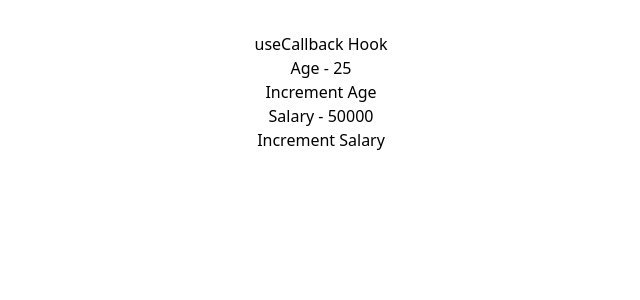
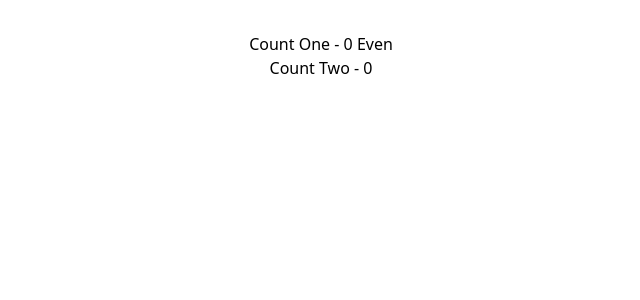
Before and after one commit to Razi-Azam/my-react-doc, a React (Vite) app in the folder practice-app/: page / in a window 1280 px wide. Shown: the top 300 px of the page, without its empty margins (319-959 px from the left). Built offline with nearby package versions, Linux system fonts and the light colour scheme.

Commit message:
Adding useMemo hook example

```diff
--- a/practice-app/src/App.jsx
+++ b/practice-app/src/App.jsx
@@ -20,6 +20,7 @@ import CompC from './components/04useReducer-hook/Child-Components/CompC'
 import FetchData from './components/01useState-hook/04FetchData'
 import DataFetchTwo from './components/04useReducer-hook/04DataFetchTwo'
 import ParentComponent from './components/05useCallback-hook/ParentComponent'
+import Counter from './components/06useMemo-hook/Counter'
 
 //create a context
 export const UserContext = React.createContext();
@@ -50,8 +51,11 @@ function App() {
   return (
     <>
 
-      {/*  useCallback Hook  */}
-      <ParentComponent />
+      {/*  useMemo Hook  */}
+      <Counter />
+
+      {/*  useCallback Hook
+      <ParentComponent /> */}
 
       {/*  Data Fetching with useReducer
       <DataFetchTwo />  */}
--- /dev/null
+++ b/practice-app/src/components/06useMemo-hook/Counter.jsx
@@ -0,0 +1,42 @@
+import React, { isValidElement, useMemo, useState } from 'react'
+import Button from '../ui-comps/Button'
+
+function Counter() {
+    const [countOne, setCountOne] = useState(0)
+    const [countTwo, setCountTwo] = useState(0)
+
+    const incrementOne = () => {
+        setCountOne(countOne + 1)
+    }
+
+    const incrementTwo = () => {
+        setCountTwo(countTwo + 1)
+    }
+
+    // const isEven = () => {
+    //     let i = 0
+    //     while(i < 2000000000) i++
+    //     return countOne % 2 === 0
+    // }
+
+    const isEven = useMemo(() => {
+        let i = 0
+        while(i < 2000000000) i++
+        return countOne % 2 === 0
+    }, [countOne])
+
+  return (
+    <div>
+        <div>
+            <Button handleClick={incrementOne}>Count One - {countOne}</Button>
+          { /* <span>{isEven() ? ' Even' : ' Odd'}</span> */}
+            <span>{isEven ? ' Even' : ' Odd'}</span>
+        </div>
+        <div>
+            <Button handleClick={incrementTwo}>Count Two - {countTwo}</Button>
+        </div>
+    </div>
+  )
+}
+
+export default Counter
--- /dev/null
+++ b/practice-app/src/components/ui-comps/Button.jsx
@@ -0,0 +1,14 @@
+import React from 'react'
+
+function Button({handleClick, children}) {
+  return (
+    <button
+        className='border border-gray-950 bg-slate-500 text-white w-auto px-4 mx-2 mt-2 mb-2'
+        onClick={handleClick}
+    >
+      {children}
+  </button>
+  )
+}
+
+export default Button
```
